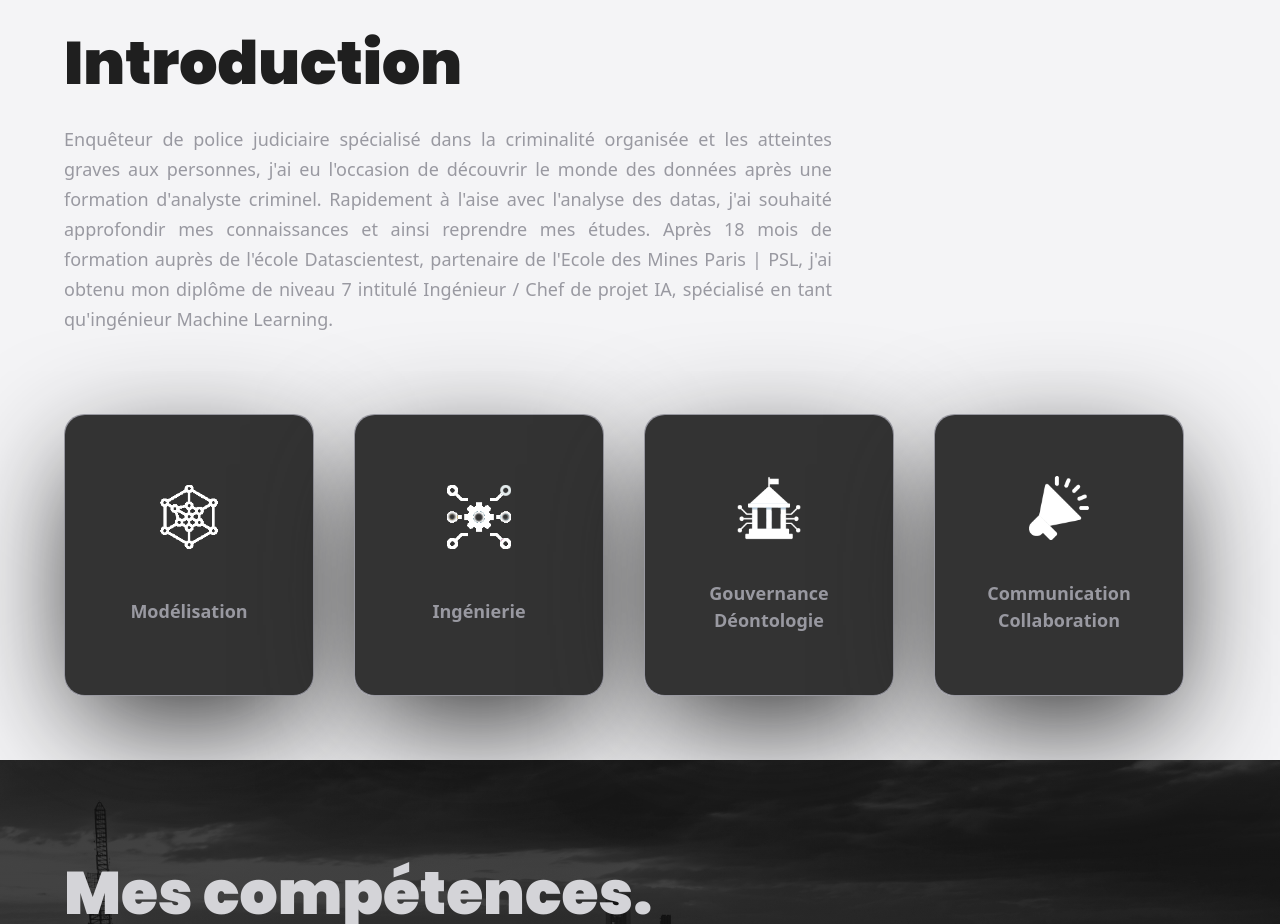
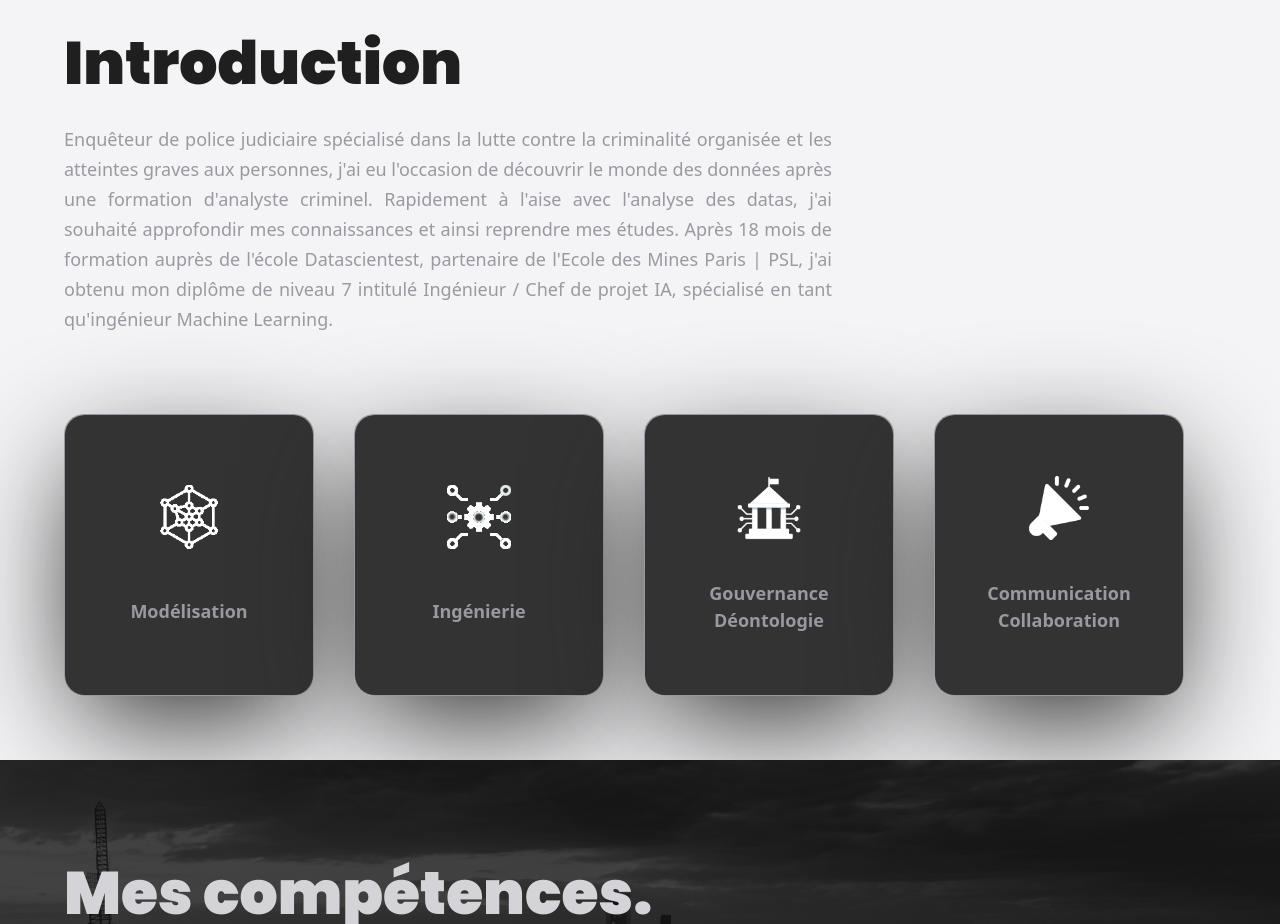
Before and after one commit to AntoinePELAMOURGUES/AntoinePELAMOURGUES.github.io, a React (Vite) app: page / in a window 1280 px wide. Shown: the part 900-1824 px from the top of the page. Built offline with nearby package versions, Linux system fonts and the light colour scheme.

Commit message:
modif About

```diff
--- a/src/components/About.jsx
+++ b/src/components/About.jsx
@@ -37,7 +37,7 @@ const About = () => {
       <motion.p
         variants={fadeIn('', '', 0.1, 1)}
         className="mt-4 text-taupe text-[18px] max-w-3xl leading-[30px] text-justify">
-        Enquêteur de police judiciaire spécialisé dans la criminalité organisée et les atteintes graves aux personnes, j'ai eu l'occasion de découvrir le monde des données après une formation d'analyste criminel. Rapidement à l'aise avec l'analyse des datas, j'ai souhaité approfondir mes connaissances et ainsi reprendre mes études. Après 18 mois de formation auprès de l'école Datascientest, partenaire de l'Ecole des Mines Paris | PSL, j'ai obtenu mon diplôme de niveau 7 intitulé Ingénieur / Chef de projet IA, spécialisé en tant qu'ingénieur Machine Learning.
+        Enquêteur de police judiciaire spécialisé dans la lutte contre la criminalité organisée et les atteintes graves aux personnes, j'ai eu l'occasion de découvrir le monde des données après une formation d'analyste criminel. Rapidement à l'aise avec l'analyse des datas, j'ai souhaité approfondir mes connaissances et ainsi reprendre mes études. Après 18 mois de formation auprès de l'école Datascientest, partenaire de l'Ecole des Mines Paris | PSL, j'ai obtenu mon diplôme de niveau 7 intitulé Ingénieur / Chef de projet IA, spécialisé en tant qu'ingénieur Machine Learning.
       </motion.p>
 
       <div className="mt-20 flex flex-wrap gap-10">
```
